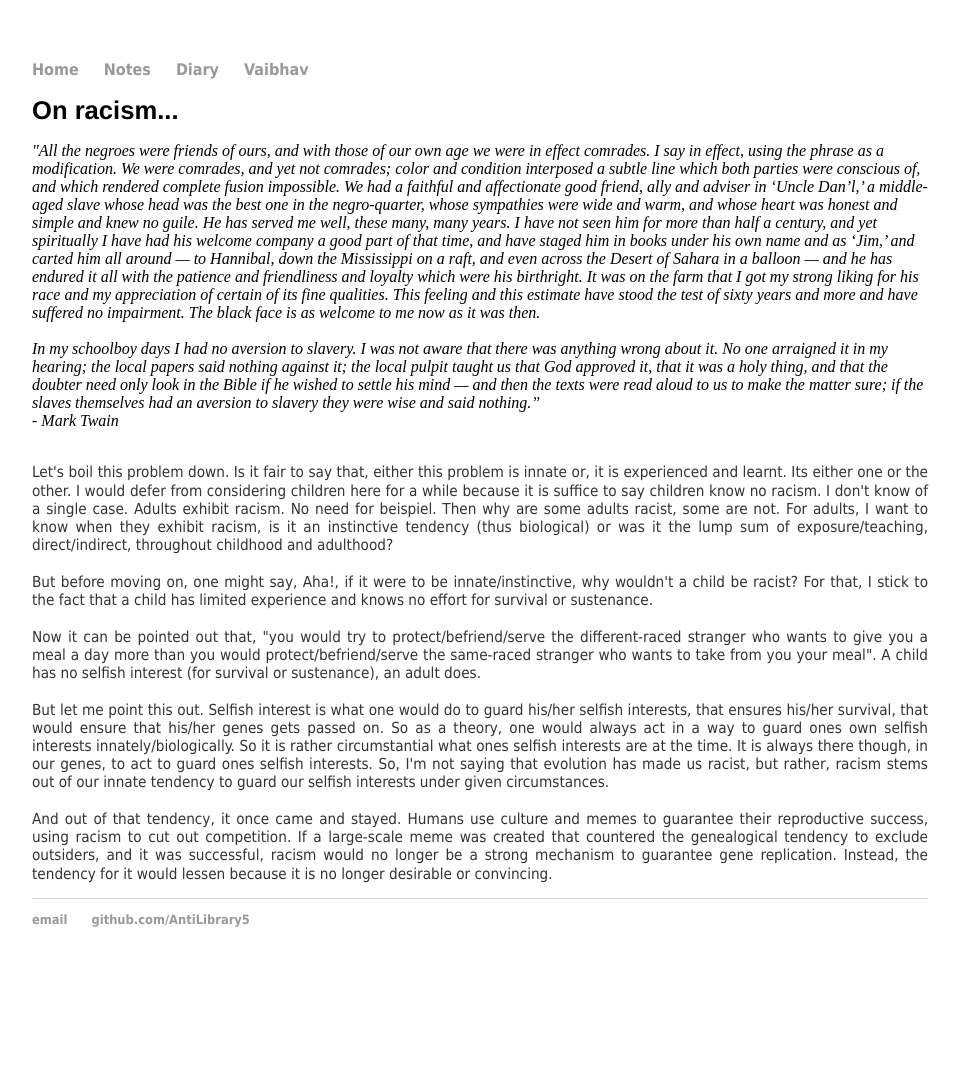
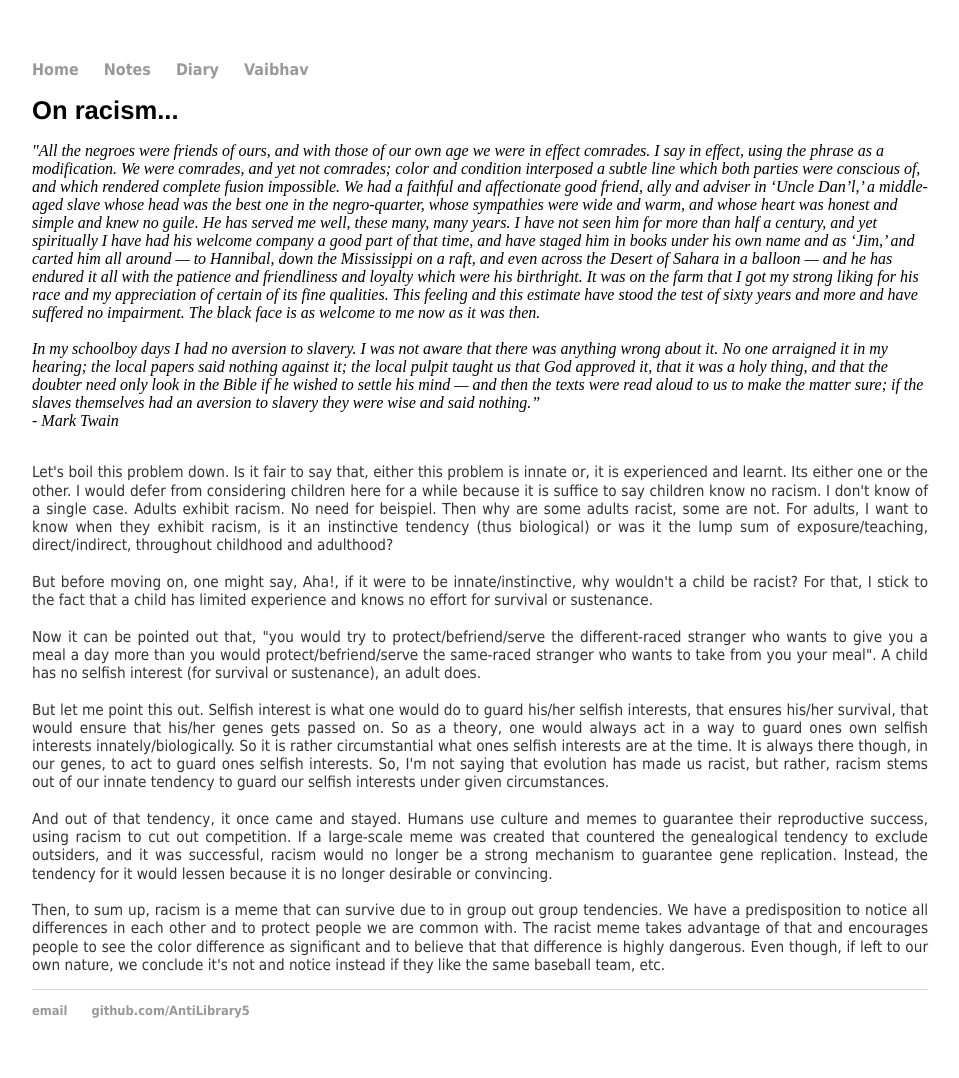
Before and after one commit to AntiLibrary5/AntiLibrary5.github.io, a Jekyll site: the page built from diary/on_racism.html, in a window 1280 px wide. Shown: the whole page, without its empty margins (160-1119 px from the left). Built offline with Jekyll 4.4.1, drawn with Linux system fonts in a browser that asks for light colours; nearby versions of some CDN libraries; before the commit the page ends 987 px from its top, so only the background shows below that.

Commit message:
Update on_racism.html

```diff
--- a/diary/on_racism.html
+++ b/diary/on_racism.html
@@ -31,5 +31,6 @@ Now it can be pointed out that, "you would try to protect/befriend/serve the dif
 But let me point this out. Selfish interest is what one would do to guard his/her selfish interests, that ensures his/her survival, that would ensure that his/her genes gets passed on. So as a theory, one would always act in a way to guard ones own selfish interests innately/biologically. So it is rather circumstantial what ones selfish interests are at the time. It is always there though, in our genes, to act to guard ones selfish interests. So, I'm not saying that evolution has made us racist, but rather, racism stems out of our innate tendency to guard our selfish interests under given circumstances.
 <br><br>
 And out of that tendency, it once came and stayed. Humans use culture and memes to guarantee their reproductive success, using racism to cut out competition. If a large-scale meme was created that countered the genealogical tendency to exclude outsiders, and it was successful, racism would no longer be a strong mechanism to guarantee gene replication. Instead, the tendency for it would lessen because it is no longer desirable or convincing.
-<br>
+<br><br>
+Then, to sum up, racism is a meme that can survive due to in group out group tendencies. We have a predisposition to notice all differences in each other and to protect people we are common with. The racist meme takes advantage of that and encourages people to see the color difference as significant and to believe that that difference is highly dangerous. Even though, if left to our own nature, we conclude it's not and notice instead if they like the same baseball team, etc.
 </p>
```
